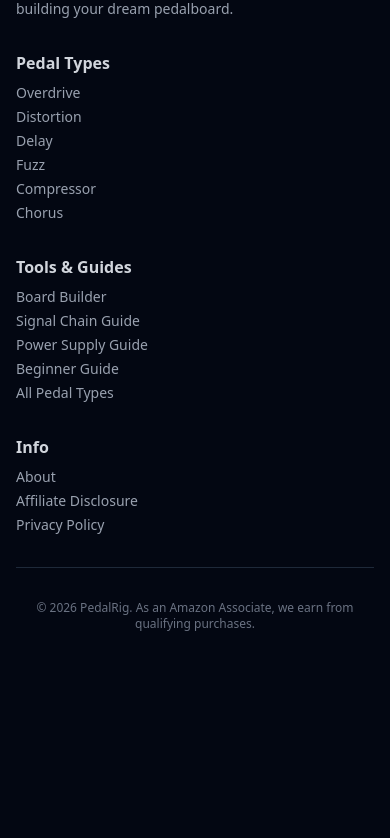
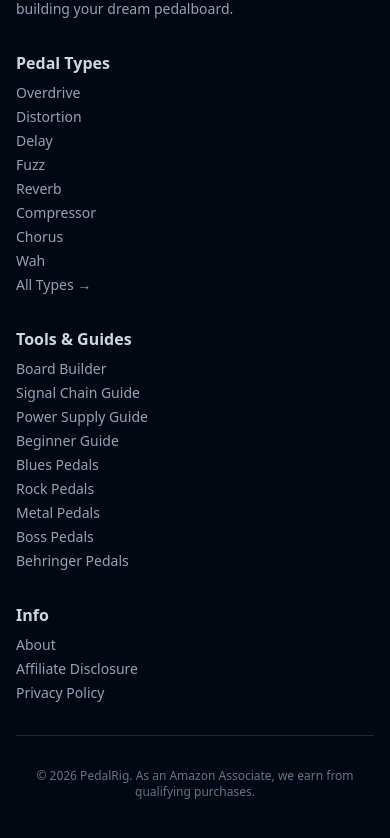
Before and after one commit to lumm256/pedalrig, a Next.js app: page / in a window 390 px wide. Shown: the part 5793-6631 px from the top of the page. Before the commit the page ends 6473 px from the top, so only its background shows below. Built offline with nearby package versions, Linux system fonts and the light colour scheme.

Commit message:
feat: update sitemap, footer, mobile menu with P2 pages
- Sitemap: added /boss, /behringer, /style/blues, /style/rock, /style/metal
- Footer: added reverb, wah, brand pages, style pages links
- Mobile menu: added brand and style page links
- 36 pages in sitemap

```diff
--- a/src/app/layout.tsx
+++ b/src/app/layout.tsx
@@ -129,8 +129,11 @@ function Footer() {
               <li><a href="/distortion" className="hover:text-orange-500 dark:hover:text-orange-400">Distortion</a></li>
               <li><a href="/delay" className="hover:text-orange-500 dark:hover:text-orange-400">Delay</a></li>
               <li><a href="/fuzz" className="hover:text-orange-500 dark:hover:text-orange-400">Fuzz</a></li>
+              <li><a href="/reverb" className="hover:text-orange-500 dark:hover:text-orange-400">Reverb</a></li>
               <li><a href="/compressor" className="hover:text-orange-500 dark:hover:text-orange-400">Compressor</a></li>
               <li><a href="/chorus" className="hover:text-orange-500 dark:hover:text-orange-400">Chorus</a></li>
+              <li><a href="/wah" className="hover:text-orange-500 dark:hover:text-orange-400">Wah</a></li>
+              <li><a href="/types" className="hover:text-orange-500 dark:hover:text-orange-400">All Types →</a></li>
             </ul>
           </div>
           <div>
@@ -140,7 +143,11 @@ function Footer() {
               <li><a href="/pedal-order" className="hover:text-orange-500 dark:hover:text-orange-400">Signal Chain Guide</a></li>
               <li><a href="/power-supply" className="hover:text-orange-500 dark:hover:text-orange-400">Power Supply Guide</a></li>
               <li><a href="/beginners" className="hover:text-orange-500 dark:hover:text-orange-400">Beginner Guide</a></li>
-              <li><a href="/types" className="hover:text-orange-500 dark:hover:text-orange-400">All Pedal Types</a></li>
+              <li><a href="/style/blues" className="hover:text-orange-500 dark:hover:text-orange-400">Blues Pedals</a></li>
+              <li><a href="/style/rock" className="hover:text-orange-500 dark:hover:text-orange-400">Rock Pedals</a></li>
+              <li><a href="/style/metal" className="hover:text-orange-500 dark:hover:text-orange-400">Metal Pedals</a></li>
+              <li><a href="/boss" className="hover:text-orange-500 dark:hover:text-orange-400">Boss Pedals</a></li>
+              <li><a href="/behringer" className="hover:text-orange-500 dark:hover:text-orange-400">Behringer Pedals</a></li>
             </ul>
           </div>
           <div>
--- a/src/app/sitemap.ts
+++ b/src/app/sitemap.ts
@@ -13,6 +13,11 @@ export default function sitemap(): MetadataRoute.Sitemap {
     { url: `${baseUrl}/pedalboard`, lastModified: now, changeFrequency: "monthly" as const, priority: 0.8 },
     { url: `${baseUrl}/pedalboard/builder`, lastModified: now, changeFrequency: "monthly" as const, priority: 0.9 },
     { url: `${baseUrl}/power-supply`, lastModified: now, changeFrequency: "monthly" as const, priority: 0.7 },
+    { url: `${baseUrl}/boss`, lastModified: now, changeFrequency: "monthly" as const, priority: 0.7 },
+    { url: `${baseUrl}/behringer`, lastModified: now, changeFrequency: "monthly" as const, priority: 0.7 },
+    { url: `${baseUrl}/style/blues`, lastModified: now, changeFrequency: "monthly" as const, priority: 0.7 },
+    { url: `${baseUrl}/style/rock`, lastModified: now, changeFrequency: "monthly" as const, priority: 0.7 },
+    { url: `${baseUrl}/style/metal`, lastModified: now, changeFrequency: "monthly" as const, priority: 0.7 },
     { url: `${baseUrl}/about`, lastModified: now, changeFrequency: "yearly" as const, priority: 0.3 },
     { url: `${baseUrl}/disclaimer`, lastModified: now, changeFrequency: "yearly" as const, priority: 0.3 },
     { url: `${baseUrl}/privacy`, lastModified: now, changeFrequency: "yearly" as const, priority: 0.3 },
--- a/src/components/mobile-menu.tsx
+++ b/src/components/mobile-menu.tsx
@@ -8,6 +8,11 @@ const navLinks = [
   { href: "/pedalboard", label: "Pedalboard" },
   { href: "/beginners", label: "Beginners" },
   { href: "/power-supply", label: "Power Supply" },
+  { href: "/boss", label: "Boss Pedals" },
+  { href: "/behringer", label: "Behringer Pedals" },
+  { href: "/style/blues", label: "Blues Pedals" },
+  { href: "/style/rock", label: "Rock Pedals" },
+  { href: "/style/metal", label: "Metal Pedals" },
 ];
 
 export function MobileMenu() {
```
